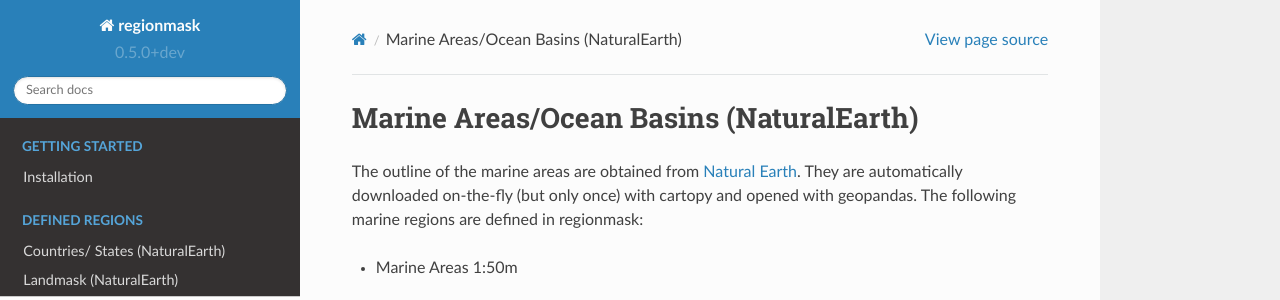
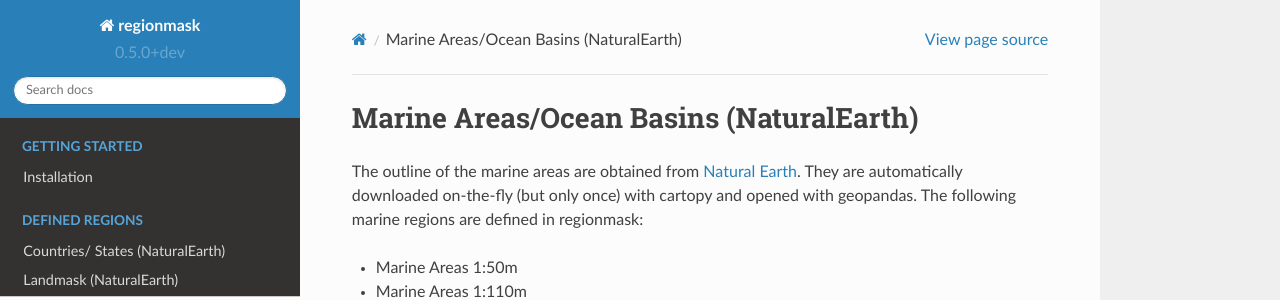
Before and after one commit to regionmask/regionmask, a Sphinx documentation site: the page built from docs/defined_ocean_basins.rst, in a window 1280 px wide and 1141 px high, cut to the strip 0-300 px from the top of the window. Built offline with Sphinx 7.4.7 and the Read the Docs theme 2.0.0, drawn with Linux system fonts in a browser that asks for light colours; pages that are not in the unit, such as notebooks, are missing from menus.

Commit message:
Update docs/defined_ocean_basins.rst
Co-Authored-By: Mathias Hauser <mathause@users.noreply.github.com>

```diff
--- a/docs/defined_ocean_basins.rst
+++ b/docs/defined_ocean_basins.rst
@@ -8,6 +8,7 @@ They are automatically downloaded on-the-fly (but only once) with cartopy and op
 The following marine regions are defined in regionmask:
 
 * Marine Areas 1:50m
+* Marine Areas 1:110m
 
 
 .. ipython:: python
```
